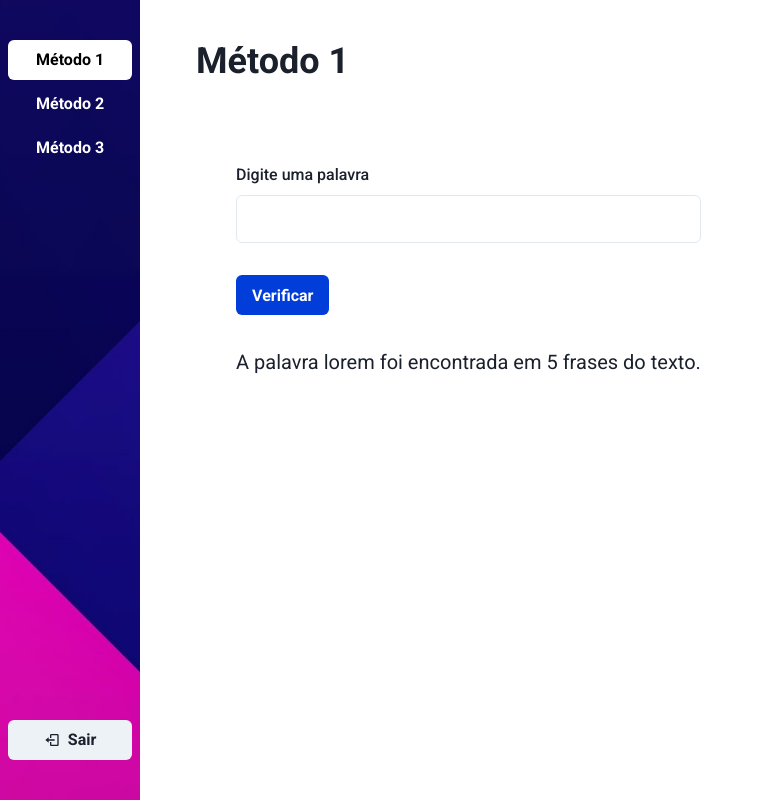
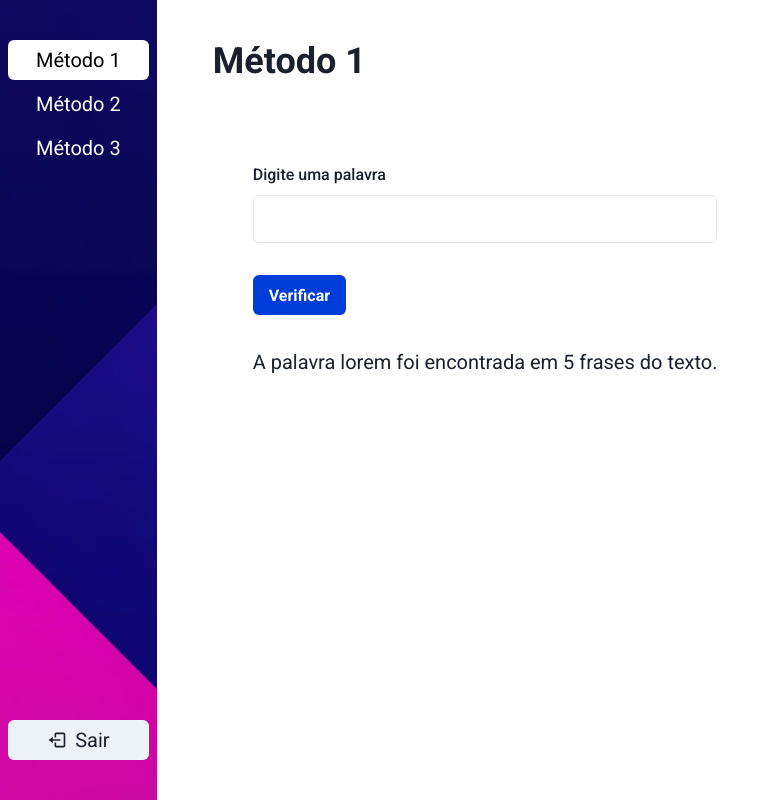
Before and after one commit to felipefrm/word-doc-queries, a React (Vite) app in the folder frontend/: page / in a window 1280 px wide. Shown: the whole page, without its empty margins (0-780 px from the left). Built offline with nearby package versions, Linux system fonts and the light colour scheme; sample sign-in values are in the browser's storage.

Commit message:
fontsize 1.25 rem (20px)

```diff
--- a/frontend/src/components/Sidebar/SidebarButton.jsx
+++ b/frontend/src/components/Sidebar/SidebarButton.jsx
@@ -17,6 +17,8 @@ export function SidebarButton({ method }) {
       variant="ghost"
       px="7"
       py="2.5"
+      fontWeight="400"
+      fontSize="xl"
       onClick={() => setSelectedMethod(method)}
     >
       {methods[method]}
--- a/frontend/src/components/Sidebar/index.jsx
+++ b/frontend/src/components/Sidebar/index.jsx
@@ -14,7 +14,10 @@ export function Sidebar() {
         <SidebarButton method="word-sentences" />
         <SidebarButton method="top-words" />
       </Flex>
+
       <Button
+        fontSize="xl"
+        fontWeight="400"
         leftIcon={<BiLogOut />}
         onClick={() => signOut()}
       >
```
